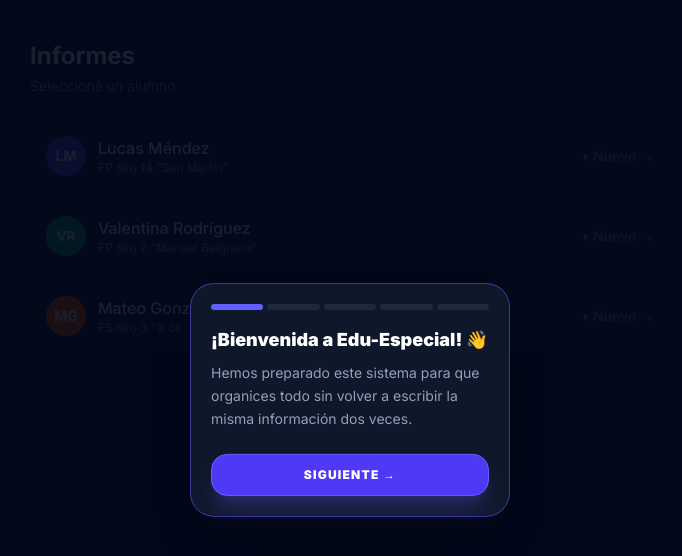
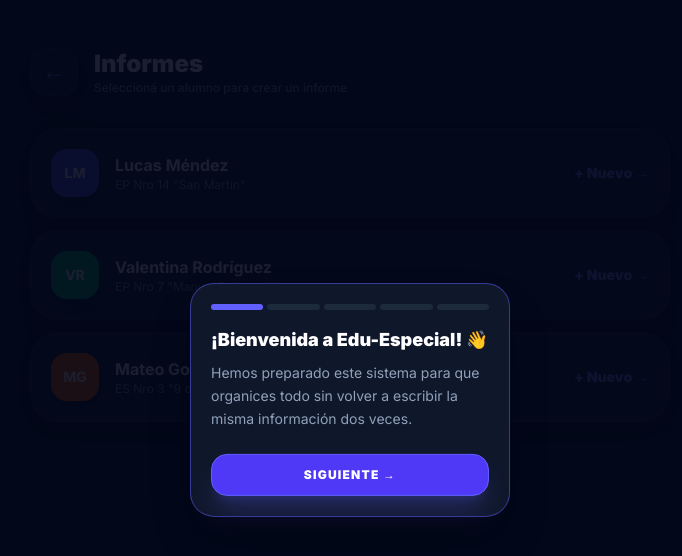
Before and after one commit to ariamayorista-creator/edu-especial, a Next.js app: page /informes in a window 1280 px wide. Shown: the top 556 px of the page, without its empty margins (290-972 px from the left). Built offline with nearby package versions, Linux system fonts and the light colour scheme; no server answers; the database is empty.

Commit message:
fix: UX audit - consistent back buttons + glassmorphism on all pages v3.3.0

```diff
--- a/app/(app)/alumnos/[slug]/asistencia/AsistenciaClient.tsx
+++ b/app/(app)/alumnos/[slug]/asistencia/AsistenciaClient.tsx
@@ -1,6 +1,7 @@
 'use client'
 import { useState } from 'react'
-import { useParams, useRouter } from 'next/navigation'
+import { useParams } from 'next/navigation'
+import Link from 'next/link'
 import { type EstadoAsistencia } from '@/lib/mock'
 import { useStudents } from '@/lib/context/StudentContext'
 const CICLO: (EstadoAsistencia | null)[] = ['presente', 'ausente', 'tardanza', null]
@@ -15,7 +16,6 @@
 
 export default function AsistenciaPage() {
   const { slug } = useParams() as { slug: string }
-  const router = useRouter()
   const { students, setAsistencia } = useStudents()
   const alumno = students.find(s => s.slug === slug)
 
@@ -58,17 +58,19 @@
     if (estado === 'presente') return 'bg-emerald-500 text-white'
     if (estado === 'ausente') return 'bg-red-500 text-white'
     if (estado === 'tardanza') return 'bg-yellow-500 text-white'
-    if (esHoy) return 'bg-slate-600 text-white ring-2 ring-indigo-400'
-    return 'bg-slate-700 text-slate-300 hover:bg-slate-600'
+    if (esHoy) return 'bg-slate-200 dark:bg-slate-600 text-slate-900 dark:text-white ring-2 ring-indigo-400'
+    return 'bg-slate-100 dark:bg-slate-700 text-slate-700 dark:text-slate-300 hover:bg-slate-200 dark:hover:bg-slate-600'
   }
 
   return (
-    <div className="p-4">
-      <div className="flex items-center gap-3 mb-6 pt-6">
-        <button onClick={() => router.back()} className="text-slate-400 text-2xl leading-none">‹</button>
+    <div className="p-4 pb-32">
+      <div className="flex items-center gap-4 mb-8 pt-8">
+        <Link href={`/alumnos/${slug}`} className="w-12 h-12 glass rounded-2xl flex items-center justify-center text-indigo-600 dark:text-indigo-400 hover:scale-110 active:scale-90 transition-all shadow-lg">
+          <span className="text-2xl mt-[-2px]">←</span>
+        </Link>
         <div>
-          <h1 className="text-xl font-bold text-white">Asistencia</h1>
-          <p className="text-slate-400 text-sm">{alumno.nombre} {alumno.apellido}</p>
+          <h1 className="text-2xl font-black text-slate-900 dark:text-white">Asistencia</h1>
+          <p className="text-slate-500 dark:text-slate-400 text-xs font-medium">{alumno.nombre} {alumno.apellido}</p>
         </div>
       </div>
 
--- a/app/(app)/bandeja/page.tsx
+++ b/app/(app)/bandeja/page.tsx
@@ -104,14 +104,16 @@
   return (
     <div className="p-4 pb-36">
       {/* Header */}
-      <div className="pt-10 mb-8">
-        <div className="flex items-center gap-3 mb-1">
-          <span className="text-3xl">📥</span>
-          <h1 className="text-3xl font-black text-slate-900 dark:text-white">Bandeja</h1>
+      <div className="flex items-center gap-4 mb-8 pt-8">
+        <Link href="/" className="w-12 h-12 glass rounded-2xl flex items-center justify-center text-indigo-600 dark:text-indigo-400 hover:scale-110 active:scale-90 transition-all shadow-lg">
+          <span className="text-2xl mt-[-2px]">←</span>
+        </Link>
+        <div>
+          <h1 className="text-2xl font-black text-slate-900 dark:text-white">📥 Bandeja</h1>
+          <p className="text-slate-500 dark:text-slate-400 text-xs font-medium">
+            Tus informes generados con IA aparecerán aquí
+          </p>
         </div>
-        <p className="text-slate-500 dark:text-slate-400 text-sm font-medium ml-1">
-          Tus informes generados con IA aparecerán aquí
-        </p>
       </div>
 
       {/* Lista de trabajos */}
--- a/app/(app)/informes/page.tsx
+++ b/app/(app)/informes/page.tsx
@@ -1,25 +1,35 @@
-import { ALUMNOS, getColorDiagnostico, getIniciales } from '@/lib/mock'
+'use client'
+import { getColorDiagnostico, getIniciales } from '@/lib/mock'
 import Link from 'next/link'
+import { useStudents } from '@/lib/context/StudentContext'
 
 export default function InformesIndexPage() {
+  const { students } = useStudents()
   return (
-    <div className="p-4">
-      <h1 className="text-2xl font-bold text-white mb-1 pt-6">Informes</h1>
-      <p className="text-slate-400 text-sm mb-6">Seleccioná un alumno</p>
-      <div className="space-y-2">
-        {ALUMNOS.map(alumno => {
+    <div className="p-4 pb-32">
+      <div className="flex items-center gap-4 mb-8 pt-8">
+        <Link href="/" className="w-12 h-12 glass rounded-2xl flex items-center justify-center text-indigo-600 dark:text-indigo-400 hover:scale-110 active:scale-90 transition-all shadow-lg">
+          <span className="text-2xl mt-[-2px]">←</span>
+        </Link>
+        <div>
+          <h1 className="text-2xl font-black text-slate-900 dark:text-white">Informes</h1>
+          <p className="text-slate-500 dark:text-slate-400 text-xs font-medium">Seleccioná un alumno para crear un informe</p>
+        </div>
+      </div>
+      <div className="space-y-3">
+        {students.map(alumno => {
           const c = getColorDiagnostico(alumno.diagnostico)
           return (
             <Link key={alumno.slug} href={`/informes/${alumno.slug}/nuevo`}
-              className="flex items-center gap-3 bg-slate-800 rounded-2xl p-4 active:bg-slate-700 transition-colors">
-              <div className={`${c.bg} w-10 h-10 rounded-full flex items-center justify-center text-white font-bold text-sm flex-shrink-0`}>
+              className="flex items-center gap-4 glass rounded-[1.75rem] p-5 active:scale-[0.98] transition-all border border-slate-200/50 dark:border-white/5 shadow-lg hover:border-indigo-300 dark:hover:border-indigo-500/30">
+              <div className={`${c.bg} w-12 h-12 rounded-2xl flex items-center justify-center text-white font-bold text-sm flex-shrink-0 shadow-lg`}>
                 {getIniciales(alumno.nombre, alumno.apellido)}
               </div>
               <div className="flex-1 min-w-0">
-                <p className="text-white font-medium">{alumno.nombre} {alumno.apellido}</p>
-                <p className="text-slate-400 text-xs truncate">{alumno.colegio.nombre}</p>
+                <p className="text-slate-900 dark:text-white font-bold">{alumno.nombre} {alumno.apellido}</p>
+                <p className="text-slate-500 dark:text-slate-400 text-xs truncate">{alumno.colegio.nombre}</p>
               </div>
-              <span className="text-indigo-400 text-sm font-medium">+ Nuevo →</span>
+              <span className="text-indigo-500 dark:text-indigo-400 text-sm font-black">+ Nuevo →</span>
             </Link>
           )
         })}
--- a/app/(app)/ppi/page.tsx
+++ b/app/(app)/ppi/page.tsx
@@ -6,23 +6,30 @@
 export default function PPIIndexPage() {
   const { students } = useStudents()
   return (
-    <div className="p-4">
-      <h1 className="text-2xl font-bold text-white mb-1 pt-6">PPI</h1>
-      <p className="text-slate-400 text-sm mb-6">Seleccioná un alumno</p>
-      <div className="space-y-2">
+    <div className="p-4 pb-32">
+      <div className="flex items-center gap-4 mb-8 pt-8">
+        <Link href="/" className="w-12 h-12 glass rounded-2xl flex items-center justify-center text-indigo-600 dark:text-indigo-400 hover:scale-110 active:scale-90 transition-all shadow-lg">
+          <span className="text-2xl mt-[-2px]">←</span>
+        </Link>
+        <div>
+          <h1 className="text-2xl font-black text-slate-900 dark:text-white">PPI</h1>
+          <p className="text-slate-500 dark:text-slate-400 text-xs font-medium">Proyecto Pedagógico Individual</p>
+        </div>
+      </div>
+      <div className="space-y-3">
         {students.map(alumno => {
           const c = getColorDiagnostico(alumno.diagnostico)
           return (
             <Link key={alumno.slug} href={`/ppi/${alumno.slug}`}
-              className="flex items-center gap-3 bg-slate-800 rounded-2xl p-4 active-scale transition-colors border border-white/5">
-              <div className={`${c.bg} w-10 h-10 rounded-full flex items-center justify-center text-white font-bold text-sm flex-shrink-0 shadow-lg`}>
+              className="flex items-center gap-4 glass rounded-[1.75rem] p-5 active:scale-[0.98] transition-all border border-slate-200/50 dark:border-white/5 shadow-lg hover:border-indigo-300 dark:hover:border-indigo-500/30">
+              <div className={`${c.bg} w-12 h-12 rounded-2xl flex items-center justify-center text-white font-bold text-sm flex-shrink-0 shadow-lg`}>
                 {getIniciales(alumno.nombre, alumno.apellido)}
               </div>
               <div className="flex-1 min-w-0">
-                <p className="text-white font-medium">{alumno.nombre} {alumno.apellido}</p>
-                <p className="text-slate-400 text-xs truncate">{alumno.colegio.nombre}</p>
+                <p className="text-slate-900 dark:text-white font-bold">{alumno.nombre} {alumno.apellido}</p>
+                <p className="text-slate-500 dark:text-slate-400 text-xs truncate">{alumno.colegio.nombre}</p>
               </div>
-              <span className="text-slate-500 text-xl">›</span>
+              <span className="text-slate-400 dark:text-slate-500 text-xl">›</span>
             </Link>
           )
         })}
```
